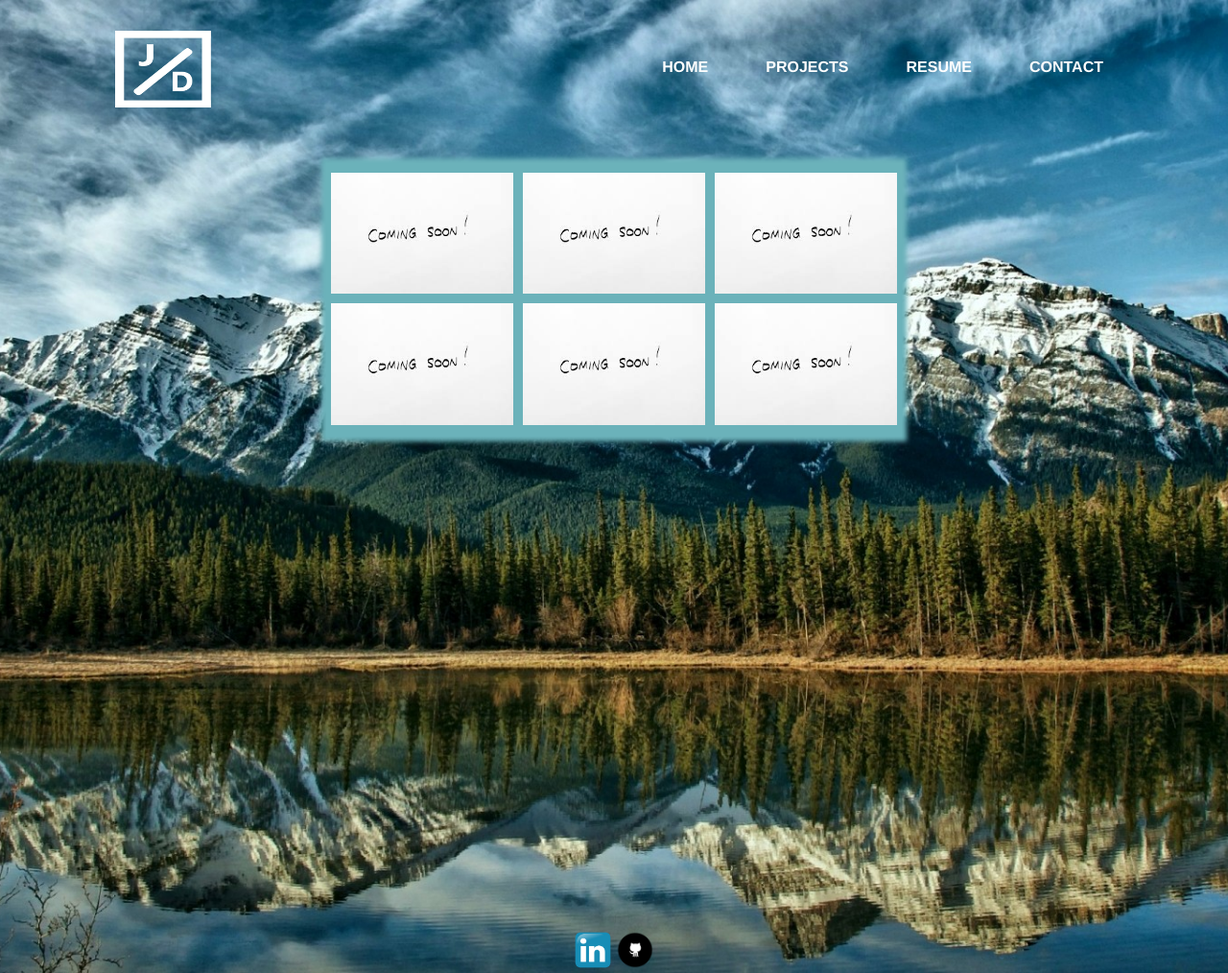
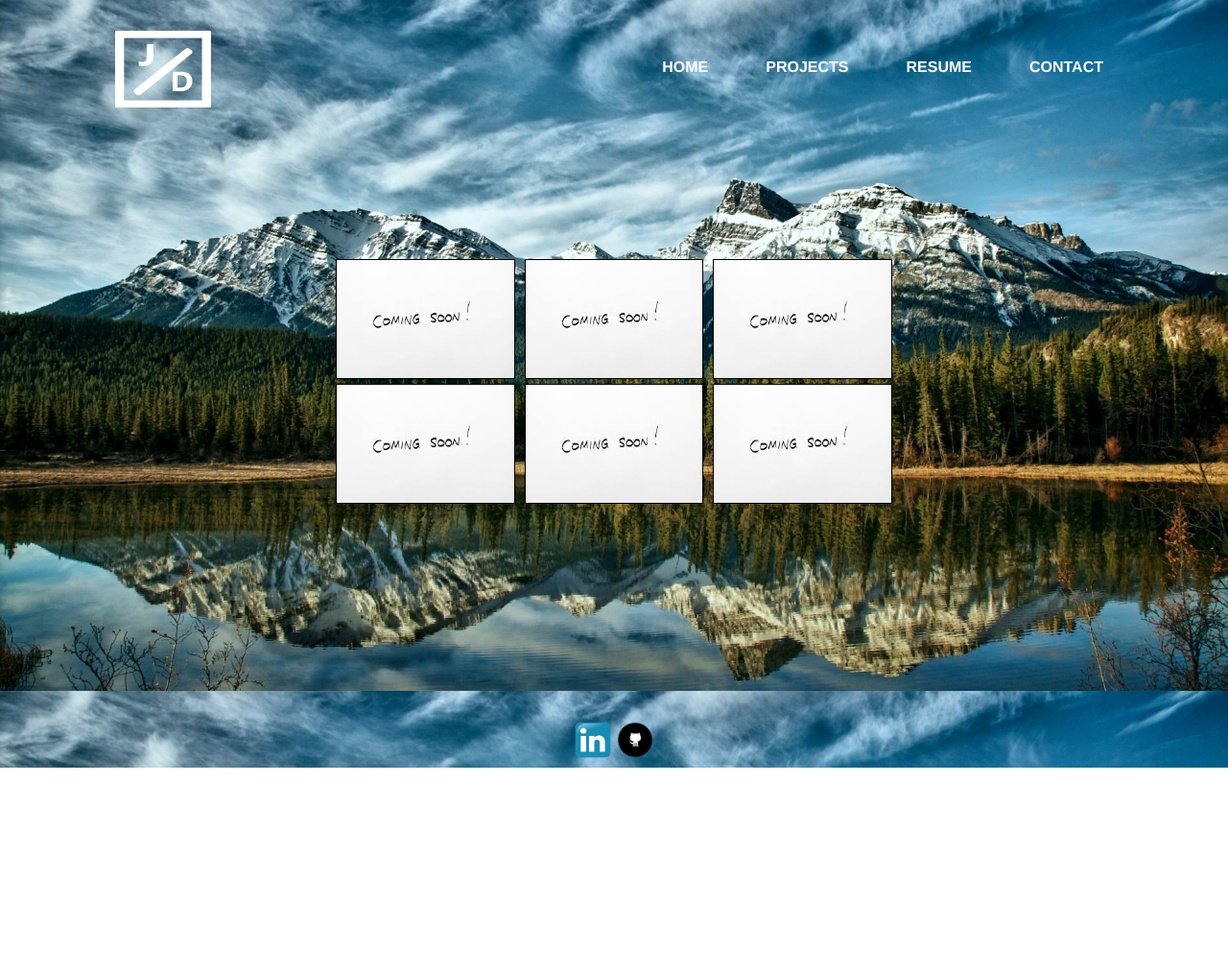
Before and after one commit to joedeger/joedeger.github.io, a plain HTML site: page index.html in a window 1280 px wide. Shown: the whole page at 96% size. After the commit the page ends 800 px from the top, so only its background shows below. Drawn offline with Linux system fonts and the light colour scheme.

Commit message:
Update 4
-made homepage 1 page
-various changes made to project display boxes

```diff
--- a/css/styles.css
+++ b/css/styles.css
@@ -44,19 +44,19 @@ nav a:hover{
 }
 
 body{
+  height: 100%;
 	background: url(../img/bg6.jpg);
 	background-size: cover;
-	background-position: center;
-	background-repeat: no-repeat;
 }
 
-section.BG{
+div.BG{
 	width: 100%;
-	height: 100vh;
 }
 
 .container {
   position: relative;
+  border: 1px solid black;
+  margin: 5px;
 }
 
 .image {
@@ -94,26 +94,28 @@ section.BG{
 
 .row {
   display: flex;
-}
-
-.column {
   padding: 0 5px;
 }
 
 .column img {
-  margin-top: 10px;
   vertical-align: middle;
 }
 
 .box{
+  position: absolute;
+  top: 50%;
+  left: 50%;
+  transform: translate(-50%, -50%);
+  display: block;
   width: 600px;
-  height: 285px;
-  margin: auto;
-  margin-top: 70px;
-  box-shadow: 0 0 5px 5px #6bb2ba;
-  background-color: #6bb2ba;
+  height: 270px;
 }
 
 div.links{
 	text-align: center;
+  position: absolute;
+  bottom: 5px;
+  left: 0;
+  right: 0;
+  margin: auto;
 }
--- a/index.html
+++ b/index.html
@@ -22,54 +22,66 @@
 		</ul>
 	</nav>
 
-	<section class="BG">
+	<div class="BG">
 		<div class="box">
   			<div class="row">
     			<div class="column">
       				<div class="container">
+                <a href="#">
         				  <img src="img/comingsoon.jpg" class="image">
         				  <div class="overlay">
           				  <div class="text">Coming Soon</div>
         				  </div>
+                </a>
       				</div>
       				<div class="container">
+                <a href="#">
         				<img src="img/comingsoon.jpg" class="image">
         				  <div class="overlay">
           					<div class="text">Coming Soon</div>
         				  </div>
+                </a>
       				</div>
     			</div>
    				<div class="column">
       				<div class="container">
+                <a href="#">
         				  <img src="img/comingsoon.jpg" class="image">
         				  <div class="overlay">
           					<div class="text">Coming Soon</div>
         				  </div>
+                </a>
       				</div>
       				<div class="container">
+                <a href="#">
         				  <img src="img/comingsoon.jpg" class="image">
         				  <div class="overlay">
           					<div class="text">Coming Soon</div>
         				  </div>
+                </a>
       				</div>
     			</div>
     			<div class="column">
       				<div class="container">
+                <a href="#">
         				  <img src="img/comingsoon.jpg" class="image">
         				  <div class="overlay">
           					<div class="text">Coming Soon</div>
         				  </div>
+                </a>
       				</div>
       				<div class="container">
+                <a href="#">
         				  <img src="img/comingsoon.jpg" class="image">
         				  <div class="overlay">
           					<div class="text">Coming Soon</div>
+        				  </div>
+                </a>
       				</div>
     			</div>
   			</div>
 		</div>
 	</div>
-	</section>
 
 	<div class="links">
 		<a href="https://www.linkedin.com/in/joe-deger-4744b0128/"><img src="img/linkedlogo.png" width="40px"></a>
```
Lines whose indentation alone changed are shown as unchanged.
